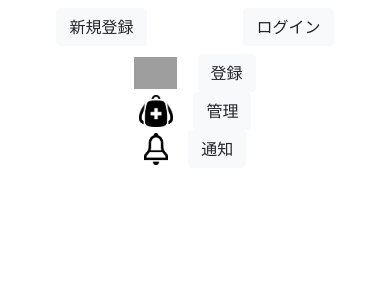
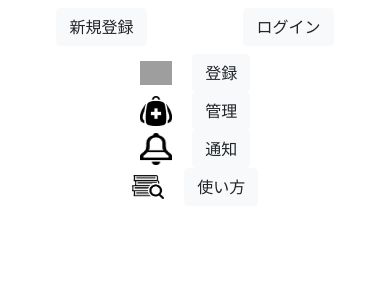
Before and after one commit to raptech-jp/RollingStockManager, a Flask app: page / in a window 390 px wide. Shown: the top 300 px of the page. Run offline with Flask 3, Linux system fonts and the light colour scheme; grey boxes are pictures that could not be loaded.

Commit message:
[編集] 使い方 -> index.html

```diff
--- a/templates/index.html
+++ b/templates/index.html
@@ -9,7 +9,7 @@
     <style>
         .text-image-container img {
             max-height: 2.0rem;
-            width: auto;
+            width: 2.0rem;
             margin-right: 1rem;
         }
     </style>
@@ -39,6 +39,10 @@
                     <img src="/static/images/notice.png" alt="">
                     <input type="button" onclick="location.href='/notice'" class="btn btn-light" value="通知">
                 </div>
+                <div class="col-md-12">
+                    <img src="/static/images/manual.png" alt="">
+                    <input type="button" onclick="location.href='/notice'" class="btn btn-light" value="使い方">
+                </div>
             </div>
         </div>
 
```
Also changed, not shown: static/images/manual.png (added).
